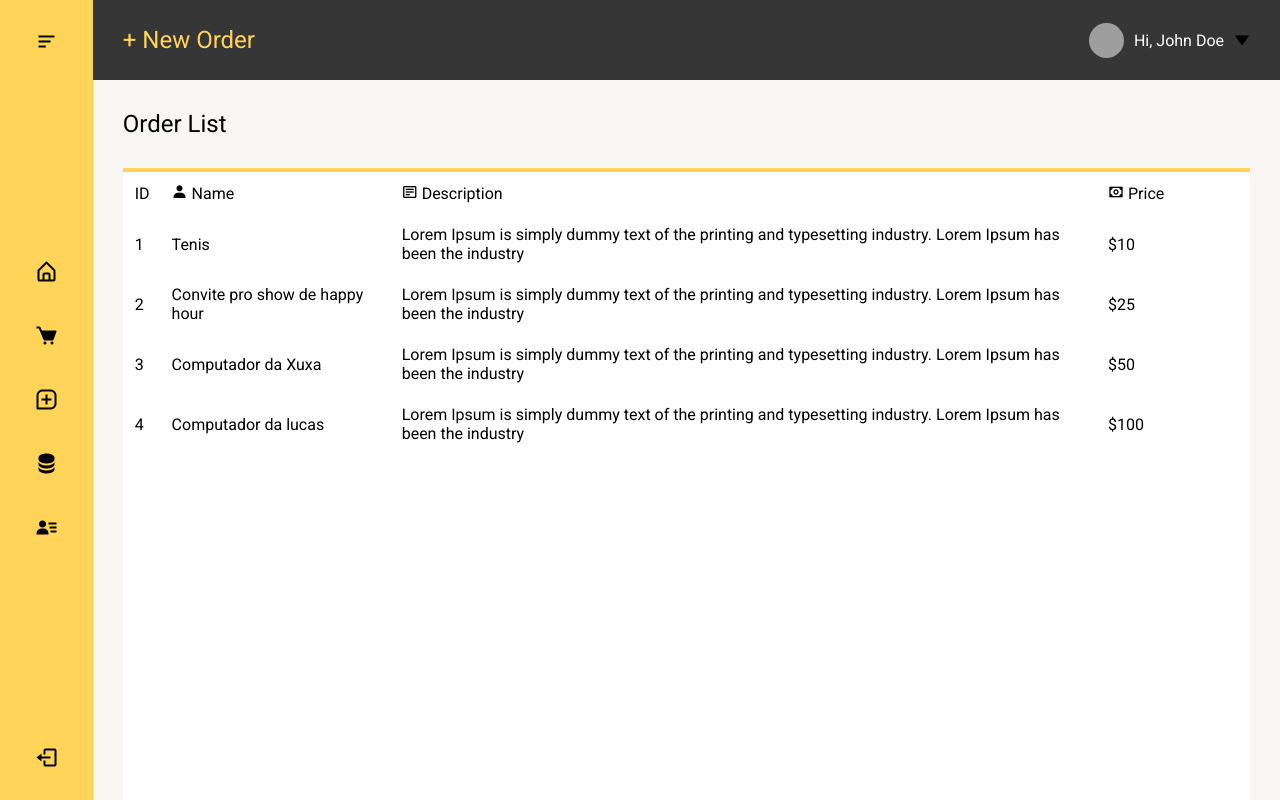
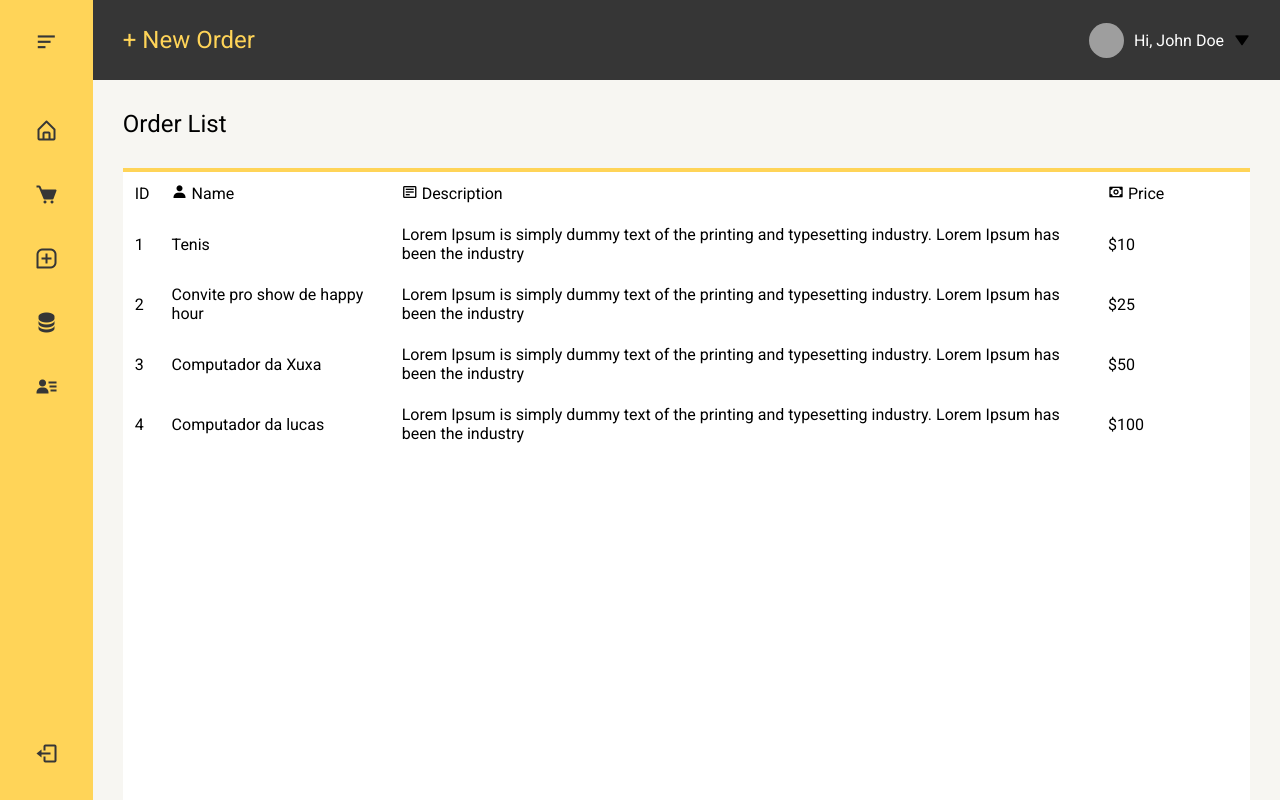
Before and after one commit to rodrigosantosdev/login-dashboard-vuejs, a Vue app: page / in a window 1280 px wide. Built offline with nearby package versions, Linux system fonts and the light colour scheme; grey boxes are pictures that could not be loaded.

Commit message:
create sidebarmenu component

```diff
--- a/src/components/SidebarMenu.vue
+++ b/src/components/SidebarMenu.vue
@@ -1,24 +1,53 @@
 <template>
-   <aside class="sidebarMenu">
-   <i class='bx bx-menu-alt-left' ></i>
-      <nav>
-         <i class='bx bx-home-alt' ></i>
-         <i class='bx bxs-cart' ></i>
-         <i class='bx bx-message-square-add' ></i>
-         <i class='bx bxs-data'></i>
-         <i class='bx bxs-user-detail' ></i>
+   <nav class="sidebarMenu">
+      <div class="navBurguer">
+         <button type="button" @click="handdleToggle" aria-label="button navigation"><i class='bx bx-menu-alt-left'></i></button>
+      </div>
+      <nav class="navigation">
+         <li><a href=""><i class='bx bx-home-alt'></i></a></li>
+         <li><a href=""><i class='bx bxs-cart'></i></a></li>
+         <li><a href=""><i class='bx bx-message-square-add'></i></a></li>
+         <li><a href=""><i class='bx bxs-data'></i></a></li>
+         <li><a href=""><i class='bx bxs-user-detail'></i></a></li>
       </nav>
-      <i class='bx bx-log-out' ></i>
-   </aside>
+
+      <div class="sliderNav" :class="{'isActive': openSliderNav}">
+         <li><a href="#">Home</a></li>
+         <li><a href="#">Cart</a></li>
+         <li><a href="#">Messege</a></li>
+         <li><a href="#">Data Base</a></li>
+         <li><a href="#">Details</a></li>
+      </div>
+
+      <div class="button-sign-out">
+         <a href="/"><i class='bx bx-log-out'></i></a>
+      </div>
+   </nav>
 </template>
 
 <script>
+
+import { ref } from 'vue'
+
 export default {
+   setup() {
+      let openSliderNav = ref(false) // magica
 
+      function handdleToggle() {
+         openSliderNav.value = !openSliderNav.value
+      }
+
+      return {
+         openSliderNav,
+         handdleToggle,
+      }
+   }
 }
+
 </script>
 
 <style lang="scss">
+
    .sidebarMenu {
       display: flex;
       flex-direction: column;
@@ -32,15 +61,96 @@ export default {
       font-size: 1.5rem;
    }
 
-   nav {
+   .navigation {
       display: flex;
       flex-direction: column;
       align-items: center;
 
       font-size: 1.5rem;
+
+      li {
+         display: flex;
+         justify-content: center;
+         width:90px;
+      }
+
+      a {
+        color: var(--dark);
+      }
+
+      i {
+         padding: 20px 0;
+      }
+
+      i:hover {
+         color: var(--black);
+      }
    }
 
-   nav i {
-      padding: 20px 0;
+   .sliderNav {
+      width: 0;
+      height: 100%;
+      pointer-events: none;
+      overflow: hidden;
+      background-color: var(--primary);
+      position: absolute;
+      left:90px;
+      top: 0;
+      transition: all 0.5s ease-in-out;
+      padding-top: 99px;
+
+      li {
+         min-width: 200px;
+         display: flex;
+         align-items: center;
+         height:64px;
+      }
+
+      a {
+         color: var(--dark);
+         font-size: 1.2rem;
+      }
+
+      a:hover {
+         color: var(--black);
+      }
+
    }
+
+   .navBurguer {
+      margin-bottom: 40px;
+
+      button {
+        color: var(--dark);
+        font-size: 1.6rem;
+        background: transparent;
+        cursor: pointer;
+      }
+
+      i:hover {
+         color: var(--black);
+      }
+   }
+
+   .isActive {
+      width: 200px;
+      pointer-events: all;
+   }
+
+   .button-sign-out {
+      display: flex;
+      align-items:flex-end;
+      flex: 1;
+
+      a {
+        color: var(--dark);
+      }
+
+      i:hover {
+         color: var(--black);
+      }
+   }
+
+
+
 </style>
```
